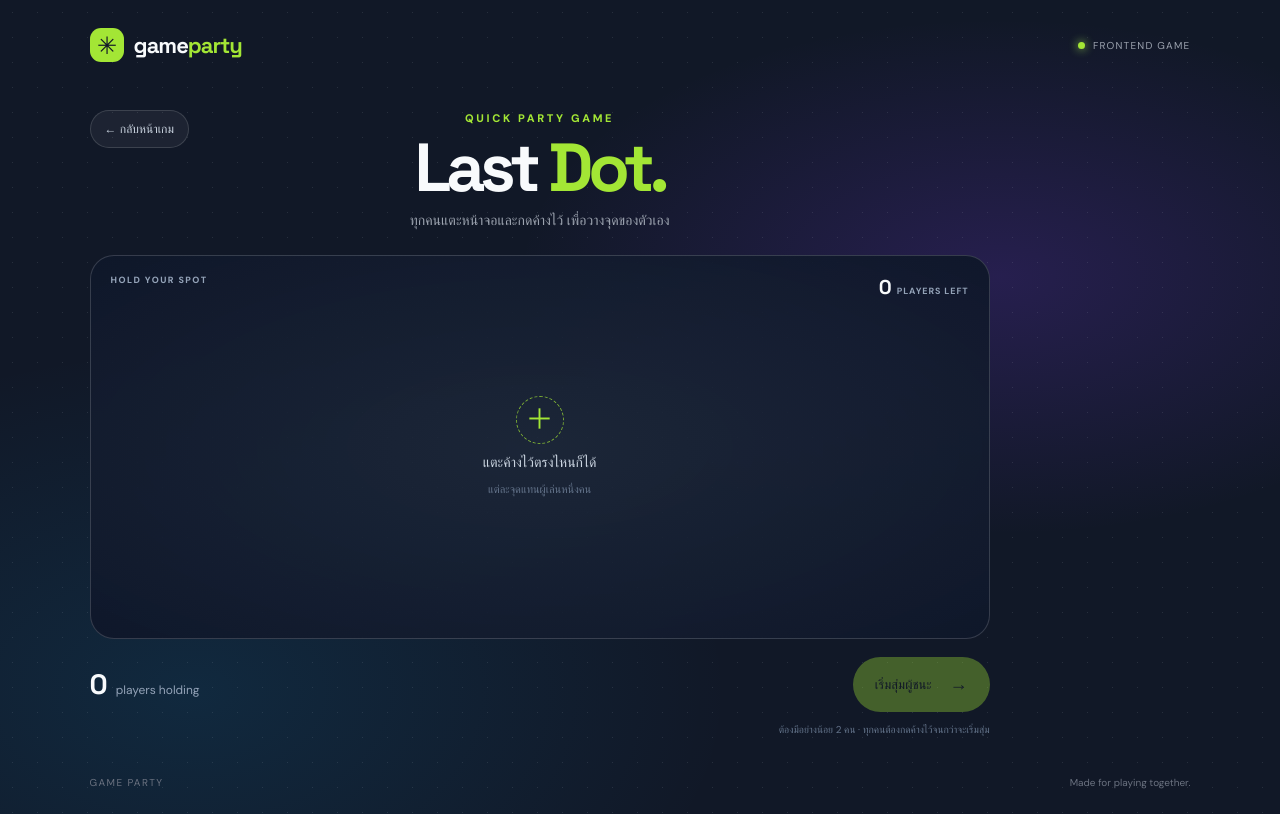
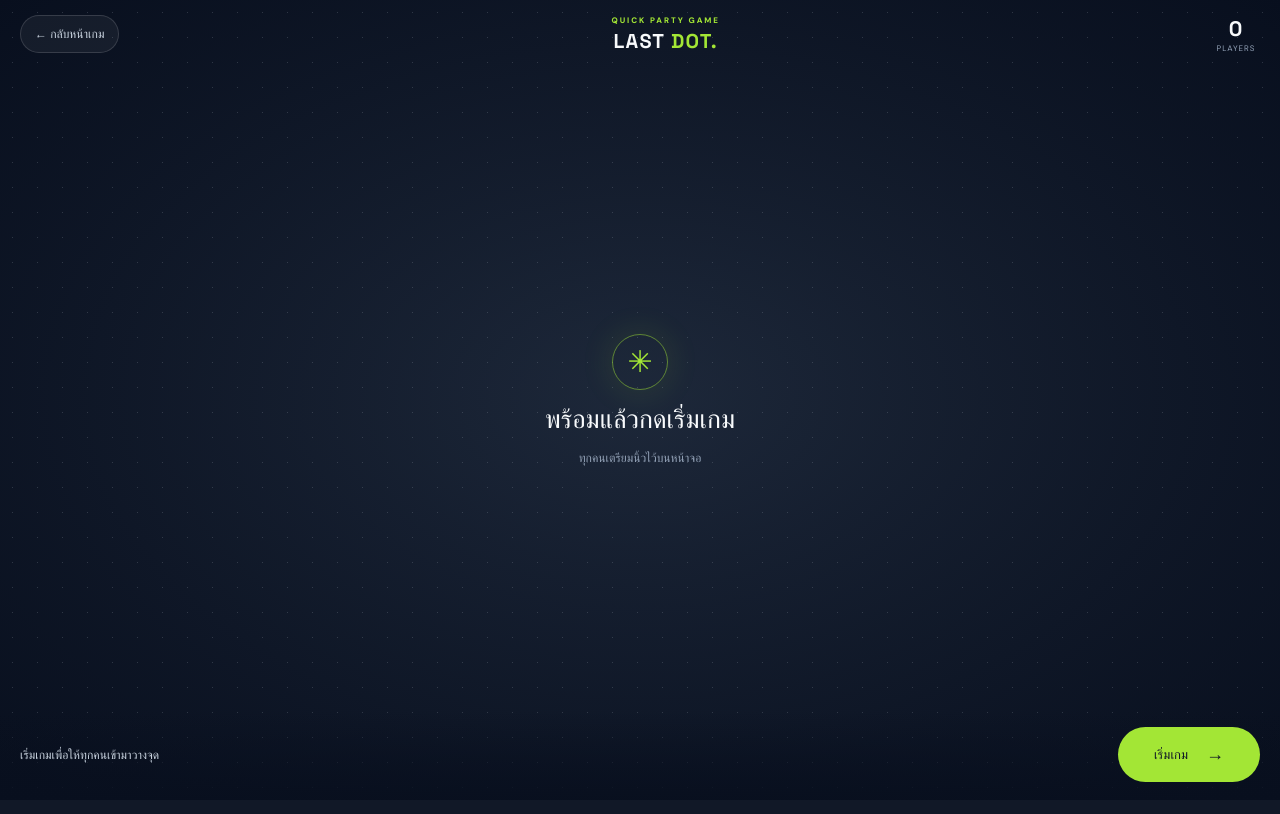
Before and after one commit to Sahapap1/game-party, a React (Vite) app in the folder client/: page / in a window 1280 px wide. Both pictures are taken after a click on the button 310 px from the left and 558 px from the top of the page. Built offline with nearby package versions, Linux system fonts and the light colour scheme.

Commit message:
Make Last Dot full-screen with ready countdown flow

```diff
--- a/client/src/App.jsx
+++ b/client/src/App.jsx
@@ -5,11 +5,14 @@ const COLORS = ['#a3e635', '#38bdf8', '#fb7185', '#fbbf24', '#c084fc', '#2dd4bf'
 function App() {
   const [screen, setScreen] = useState('home')
   const [players, setPlayers] = useState([])
-  const [phase, setPhase] = useState('waiting')
+  const [phase, setPhase] = useState('ready')
+  const [countdown, setCountdown] = useState(5)
   const [wave, setWave] = useState(null)
 
   const addPlayer = (event) => {
-    if (phase !== 'waiting') return
+    if (phase !== 'collecting' && phase !== 'countdown') return
+    if (players.some((player) => player.pointerId === event.pointerId)) return
+
     const bounds = event.currentTarget.getBoundingClientRect()
     const id = `player-${event.pointerId}-${Date.now()}-${Math.random()}`
     const position = {
@@ -18,6 +21,7 @@ function App() {
       x: ((event.clientX - bounds.left) / bounds.width) * 100,
       y: ((event.clientY - bounds.top) / bounds.height) * 100,
     }
+
     event.currentTarget.setPointerCapture?.(event.pointerId)
     setPlayers((current) => {
       const nextNumber = current.reduce((max, player) => Math.max(max, player.number), 0) + 1
@@ -30,19 +34,47 @@ function App() {
   }
 
   const releasePlayer = (event) => {
+    if (phase !== 'collecting' && phase !== 'countdown') return
     setPlayers((current) => current.filter((player) => player.pointerId !== event.pointerId))
   }
 
   const startRound = () => {
-    if (players.length < 2) return
-    setPhase('eliminating')
+    setPlayers([])
+    setWave(null)
+    setCountdown(5)
+    setPhase('collecting')
   }
 
   const resetRound = () => {
     setPlayers([])
     setWave(null)
-    setPhase('waiting')
+    setCountdown(5)
+    setPhase('ready')
   }
+
+  useEffect(() => {
+    if (phase === 'collecting' && players.length >= 2) {
+      setCountdown(5)
+      setPhase('countdown')
+    } else if (phase === 'countdown' && players.length < 2) {
+      setPhase('collecting')
+      setCountdown(5)
+    }
+  }, [phase, players.length])
+
+  useEffect(() => {
+    if (phase !== 'countdown') return
+    const interval = window.setInterval(() => {
+      setCountdown((current) => Math.max(0, current - 1))
+    }, 1000)
+    return () => window.clearInterval(interval)
+  }, [phase])
+
+  useEffect(() => {
+    if (phase === 'countdown' && countdown === 0 && players.length >= 2) {
+      setPhase('eliminating')
+    }
+  }, [phase, countdown, players.length])
 
   useEffect(() => {
     if (phase !== 'eliminating' || players.length < 2 || wave) return
@@ -65,7 +97,9 @@ function App() {
   const maxWaveDistance = waveTargets.length ? Math.max(...waveTargets.map((player) => Math.hypot(player.x - wave.x, player.y - wave.y))) || 1 : 1
 
   return (
-    <main className="party-shell">
+    <main className={screen === 'last-dot' ? 'party-shell game-mode' : 'party-shell'}>
+      {screen === 'home' ? (
+        <>
           <header className="topbar">
             <a className="brand" href="/" onClick={(event) => { event.preventDefault(); setScreen('home'); resetRound() }}>
               <span className="brand-mark">✳</span>
@@ -73,14 +107,12 @@ function App() {
             </a>
             <span className="local-pill"><span /> FRONTEND GAME</span>
           </header>
-
-      {screen === 'home' ? (
           <section className="home-content">
             <p className="eyebrow">GOOD TIMES START HERE</p>
             <h1>Pick a game.<br /><span>Make a memory.</span></h1>
             <p className="hero-copy">รวมตัวกันรอบจอ แล้วมาเลือกเกมเล่นกับเพื่อน ๆ</p>
             <div className="game-grid">
-            <button className="game-card" onClick={() => setScreen('last-dot')}>
+              <button className="game-card" onClick={() => { resetRound(); setScreen('last-dot') }}>
                 <div className="game-art"><span className="art-dot dot-one" /><span className="art-dot dot-two" /><span className="art-dot dot-three" /><span className="art-dot dot-four" /><span className="art-dot dot-five" /></div>
                 <div className="game-card-info">
                   <div><span className="game-category">QUICK PARTY GAME</span><h2>Last Dot</h2><p>จิ้มค้างไว้ ใครเหลือจุดสุดท้ายเป็นผู้ชนะ</p></div>
@@ -90,25 +122,22 @@ function App() {
               <div className="empty-game-card"><span>✦</span><strong>More games coming soon</strong><p>เกมใหม่ ๆ จะเพิ่มเข้ามาที่นี่</p></div>
             </div>
           </section>
+          <footer className="footer"><span>GAME PARTY</span><span>Made for playing together.</span></footer>
+        </>
       ) : (
-        <section className="game-content">
-          <div className="game-heading">
+        <section className="last-dot-screen">
+          <div className="last-dot-top">
             <button className="back-button" onClick={() => { setScreen('home'); resetRound() }}>← กลับหน้าเกม</button>
-            <p className="eyebrow">QUICK PARTY GAME</p>
-            <h1>Last <span>Dot.</span></h1>
-            <p className="game-instruction">
-              {phase === 'waiting' && 'ทุกคนแตะหน้าจอและกดค้างไว้ เพื่อวางจุดของตัวเอง'}
-              {phase === 'eliminating' && 'คลื่นพลังงานกำลังแผ่ขยาย! ระวังให้ดี'}
-              {phase === 'winner' && 'เรามีผู้ชนะแล้ว!'}
-            </p>
+            <div className="last-dot-title"><span className="eyebrow">QUICK PARTY GAME</span><strong>LAST <span>DOT.</span></strong></div>
+            <div className="live-count"><strong>{players.length}</strong><span>PLAYERS</span></div>
           </div>
 
-          <div className={`play-area ${phase !== 'waiting' ? 'is-running' : ''}`}
+          <div className={`play-area fullscreen-play-area phase-${phase}`}
             onPointerDown={addPlayer}
             onPointerUp={releasePlayer}
             onPointerCancel={releasePlayer}
+            onLostPointerCapture={releasePlayer}
             onContextMenu={(event) => event.preventDefault()}>
-            <div className="play-area-top"><span>{phase === 'waiting' ? 'HOLD YOUR SPOT' : phase === 'eliminating' ? 'SHOCKWAVE INCOMING' : 'WINNER'}</span><strong>{players.length} <small>PLAYERS LEFT</small></strong></div>
             {wave && <div className="shockwave" style={{ left: `${wave.x}%`, top: `${wave.y}%` }} />}
             {players.map((player) => (
               <div key={player.id} className={`player-dot ${wave && player.id !== wave.winnerId ? 'wave-target' : ''} ${winner?.id === player.id ? 'is-winner' : ''}`}
@@ -116,21 +145,28 @@ function App() {
                 <span>{player.number}</span>
               </div>
             ))}
-            {players.length === 0 && <div className="play-hint"><span>＋</span><strong>แตะค้างไว้ตรงไหนก็ได้</strong><small>แต่ละจุดแทนผู้เล่นหนึ่งคน</small></div>}
+
+            {phase === 'ready' && <div className="center-prompt"><span className="prompt-icon">✳</span><strong>พร้อมแล้วกดเริ่มเกม</strong><small>ทุกคนเตรียมนิ้วไว้บนหน้าจอ</small></div>}
+            {phase === 'collecting' && <div className="center-prompt"><strong>ทุกคนแตะหน้าจอค้างไว้</strong><small>ต้องมีผู้เล่นอย่างน้อย 2 คน</small></div>}
+            {phase === 'countdown' && <div className="countdown-overlay"><span>เริ่มใน</span><strong key={countdown}>{countdown}</strong><small>อย่าปล่อยนิ้วนะ!</small></div>}
+            {phase === 'eliminating' && <div className="round-message">คลื่นพลังงานกำลังทำงาน…</div>}
             {winner && <div className="winner-banner"><span>🏆</span><strong>PLAYER {winner.number} WINS!</strong><small>จุดสุดท้ายที่เหลืออยู่</small></div>}
           </div>
 
-          <div className="game-controls">
-            <div className="player-count"><strong>{players.length}</strong><span>{players.length === 1 ? 'player holding' : 'players holding'}</span></div>
-            {phase === 'waiting' && <button className="primary-button" disabled={players.length < 2} onClick={startRound}>เริ่มสุ่มผู้ชนะ <span>→</span></button>}
-            {phase === 'eliminating' && <div className="status-message"><span className="loading-pulse" /> คลื่นกำลังเคลื่อนที่…</div>}
+          <div className="last-dot-bottom">
+            <span className="bottom-status">
+              {phase === 'ready' && 'เริ่มเกมเพื่อให้ทุกคนเข้ามาวางจุด'}
+              {phase === 'collecting' && `มี ${players.length} คนแล้ว · รอผู้เล่นเพิ่ม`}
+              {phase === 'countdown' && 'กำลังนับถอยหลัง'}
+              {phase === 'eliminating' && 'กำลังสุ่มผู้ชนะ'}
+              {phase === 'winner' && 'จบเกมแล้ว!'}
+            </span>
+            {phase === 'ready' && <button className="primary-button" onClick={startRound}>เริ่มเกม <span>→</span></button>}
+            {phase === 'collecting' && <button className="primary-button secondary-button" onClick={resetRound}>ยกเลิก</button>}
             {phase === 'winner' && <button className="primary-button" onClick={resetRound}>เล่นอีกครั้ง <span>↻</span></button>}
           </div>
-          {phase === 'waiting' && <p className="helper-note">ต้องมีอย่างน้อย 2 คน · ทุกคนต้องกดค้างไว้จนกว่าจะเริ่มสุ่ม</p>}
         </section>
       )}
-
-      <footer className="footer"><span>GAME PARTY</span><span>Made for playing together.</span></footer>
     </main>
   )
 }
--- a/client/src/index.css
+++ b/client/src/index.css
@@ -65,3 +65,47 @@ h1 span { color:#a3e635; }
  .play-area { min-height:320px; height:48vh; }.game-controls { align-items:flex-end; }.helper-note { text-align:center; line-height:1.5; }
  .footer { font-size:9px; }
 }
+
+
+/* Full-screen Last Dot play experience */
+body:has(.game-mode) { overflow: hidden; }
+.party-shell.game-mode { width:100%; height:100dvh; min-height:100dvh; padding:0; overflow:hidden; }
+.last-dot-screen { position:fixed; inset:0; z-index:5; display:flex; flex-direction:column; background:radial-gradient(ellipse at 50% 45%,rgba(30,41,59,.95),#0b1120 72%); }
+.last-dot-top { position:absolute; z-index:4; top:0; left:0; right:0; display:flex; align-items:center; justify-content:space-between; padding: max(14px,env(safe-area-inset-top)) 20px 14px; pointer-events:none; }
+.last-dot-top > * { pointer-events:auto; }
+.last-dot-top .back-button { position:static; }
+.last-dot-title { display:flex; flex-direction:column; align-items:center; gap:2px; }
+.last-dot-title .eyebrow { margin:0; font-size:8px; }
+.last-dot-title strong { font:800 20px 'Space Grotesk',sans-serif; letter-spacing:.06em; }
+.last-dot-title strong span { color:#a3e635; }
+.live-count { display:flex; flex-direction:column; align-items:center; min-width:48px; color:#94a3b8; font-size:8px; letter-spacing:.12em; }
+.live-count strong { color:#f8fafc; font:700 21px 'Space Grotesk',sans-serif; }
+.fullscreen-play-area { position:absolute; inset:0; width:100%; height:100%; min-height:0; border:0; border-radius:0; background:radial-gradient(ellipse at center,rgba(30,41,59,.72),rgba(8,15,30,.98)); touch-action:none; user-select:none; -webkit-user-select:none; }
+.fullscreen-play-area::before { content:''; position:absolute; inset:0; opacity:.18; pointer-events:none; background-image:radial-gradient(#cbd5e1 .7px,transparent .7px); background-size:25px 25px; }
+.fullscreen-play-area.phase-countdown,.fullscreen-play-area.phase-eliminating { border:0; }
+.center-prompt,.countdown-overlay { position:absolute; inset:0; display:flex; flex-direction:column; align-items:center; justify-content:center; gap:10px; text-align:center; pointer-events:none; }
+.center-prompt strong { font-size:clamp(18px,4vw,26px); }
+.center-prompt small,.countdown-overlay small { color:#94a3b8; font-size:12px; }
+.prompt-icon { display:grid; place-items:center; width:56px; height:56px; border:1px solid rgba(163,230,53,.5); border-radius:50%; color:#a3e635; font-size:30px; box-shadow:0 0 35px rgba(163,230,53,.12); }
+.countdown-overlay { z-index:3; gap:0; background:rgba(8,15,30,.18); }
+.countdown-overlay span { color:#a3e635; font-size:14px; font-weight:800; letter-spacing:.2em; }
+.countdown-overlay strong { color:#fff; font:800 clamp(100px,28vw,190px)/1 'Space Grotesk',sans-serif; text-shadow:0 0 55px rgba(163,230,53,.35); animation:count-pop .9s ease both; }
+.countdown-overlay small { margin-top:12px; }
+@keyframes count-pop { 0%{opacity:0;transform:scale(1.5)} 30%{opacity:1} 100%{opacity:1;transform:scale(1)} }
+.round-message { position:absolute; z-index:3; left:0; right:0; bottom:110px; text-align:center; color:#a3e635; font-size:13px; font-weight:800; pointer-events:none; }
+.last-dot-bottom { position:absolute; z-index:4; left:0; right:0; bottom:0; display:flex; align-items:center; justify-content:space-between; gap:14px; padding:16px 20px max(18px,env(safe-area-inset-bottom)); background:linear-gradient(0deg,rgba(8,15,30,.92),rgba(8,15,30,0)); pointer-events:none; }
+.last-dot-bottom > * { pointer-events:auto; }
+.bottom-status { color:#cbd5e1; font-size:12px; }
+.last-dot-bottom .primary-button { min-width:142px; justify-content:center; }
+.secondary-button { background:rgba(255,255,255,.12); color:#f8fafc; }
+.fullscreen-play-area .player-dot { z-index:2; }
+.fullscreen-play-area .shockwave { z-index:1; }
+.fullscreen-play-area .winner-banner { z-index:3; bottom:calc(85px + env(safe-area-inset-bottom)); }
+@media(max-width:650px) {
+ .last-dot-top { padding-left:14px; padding-right:14px; }
+ .last-dot-top .back-button { padding:8px 10px; font-size:10px; }
+ .last-dot-title strong { font-size:17px; }
+ .last-dot-bottom { padding-left:16px; padding-right:16px; }
+ .bottom-status { max-width:55%; font-size:10px; line-height:1.5; }
+ .last-dot-bottom .primary-button { min-width:118px; padding:12px 16px; }
+}
```
Lines whose indentation alone changed are shown as unchanged.
